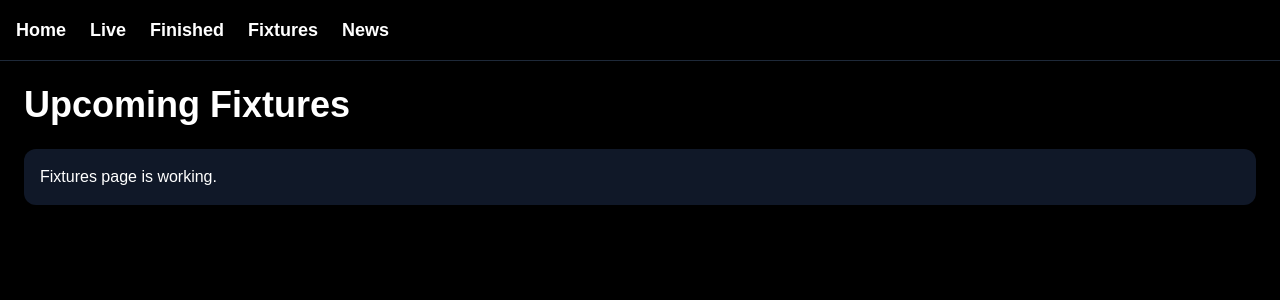
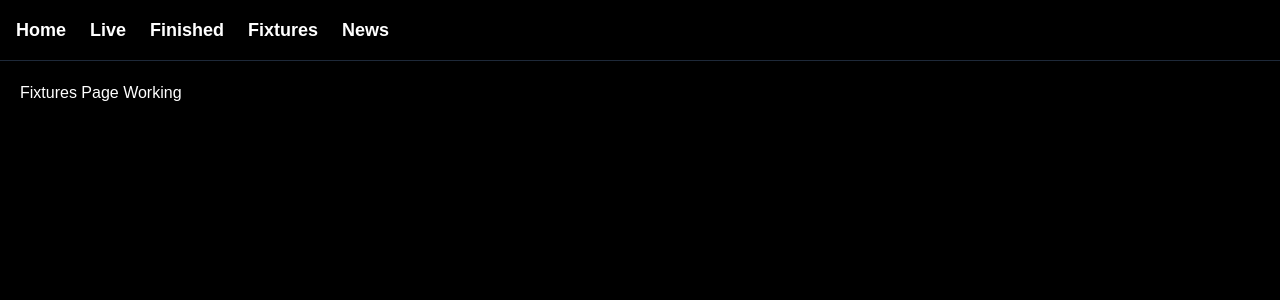
Before and after one commit to amankwanorbenard2-netizen/sports-live, a Next.js app: page /Fixtures in a window 1280 px wide. Shown: the top 300 px of the page. Built offline with nearby package versions, Linux system fonts and the light colour scheme.

Commit message:
created fixtures route

```diff
--- a/app/Fixtures/page.js
+++ b/app/Fixtures/page.js
@@ -1,13 +1,7 @@
 export default function FixturesPage() {
   return (
-    <div className="p-6 text-white">
-      <h1 className="text-4xl font-bold mb-6">
-        Upcoming Fixtures
-      </h1>
-
-      <div className="bg-gray-900 p-4 rounded-xl">
-        <p>Fixtures page is working.</p>
-      </div>
+    <div style={{ color: "white", padding: "20px" }}>
+      <h1>Fixtures Page Working</h1>
     </div>
   );
 }
```
